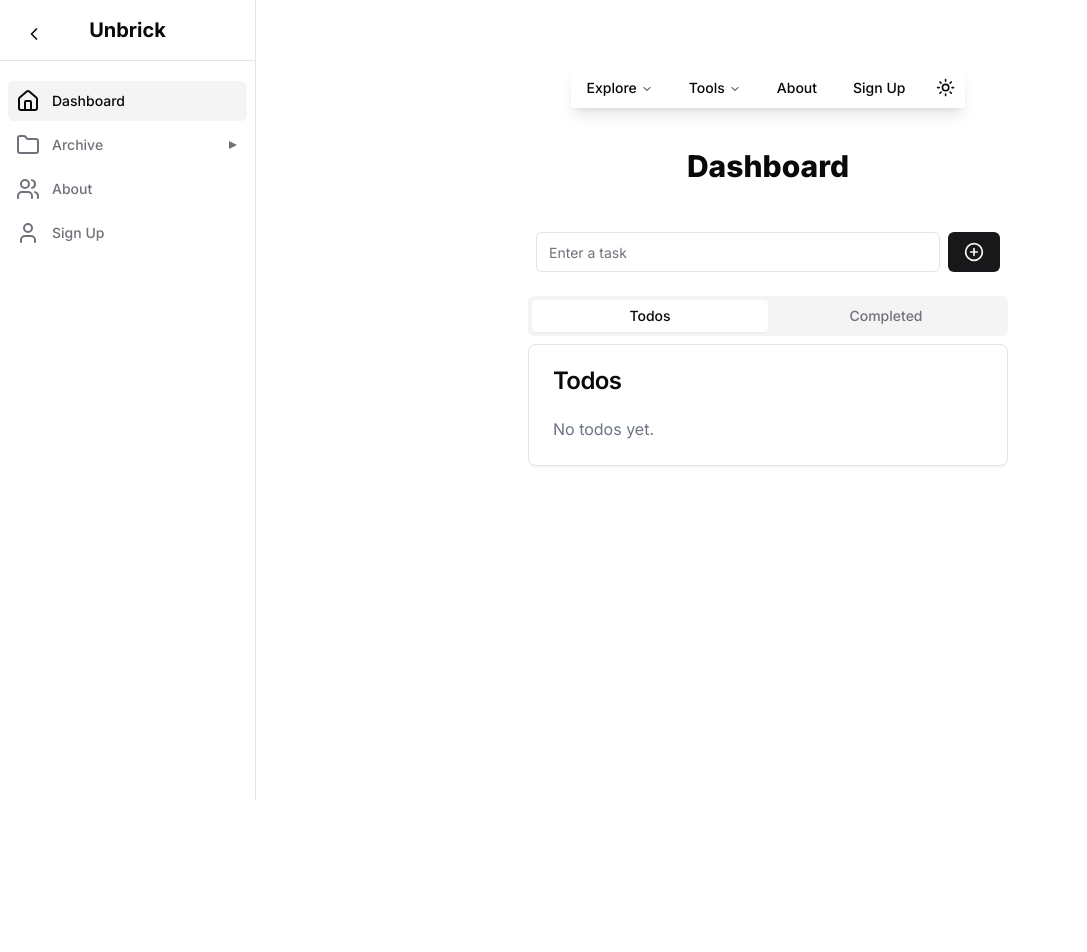
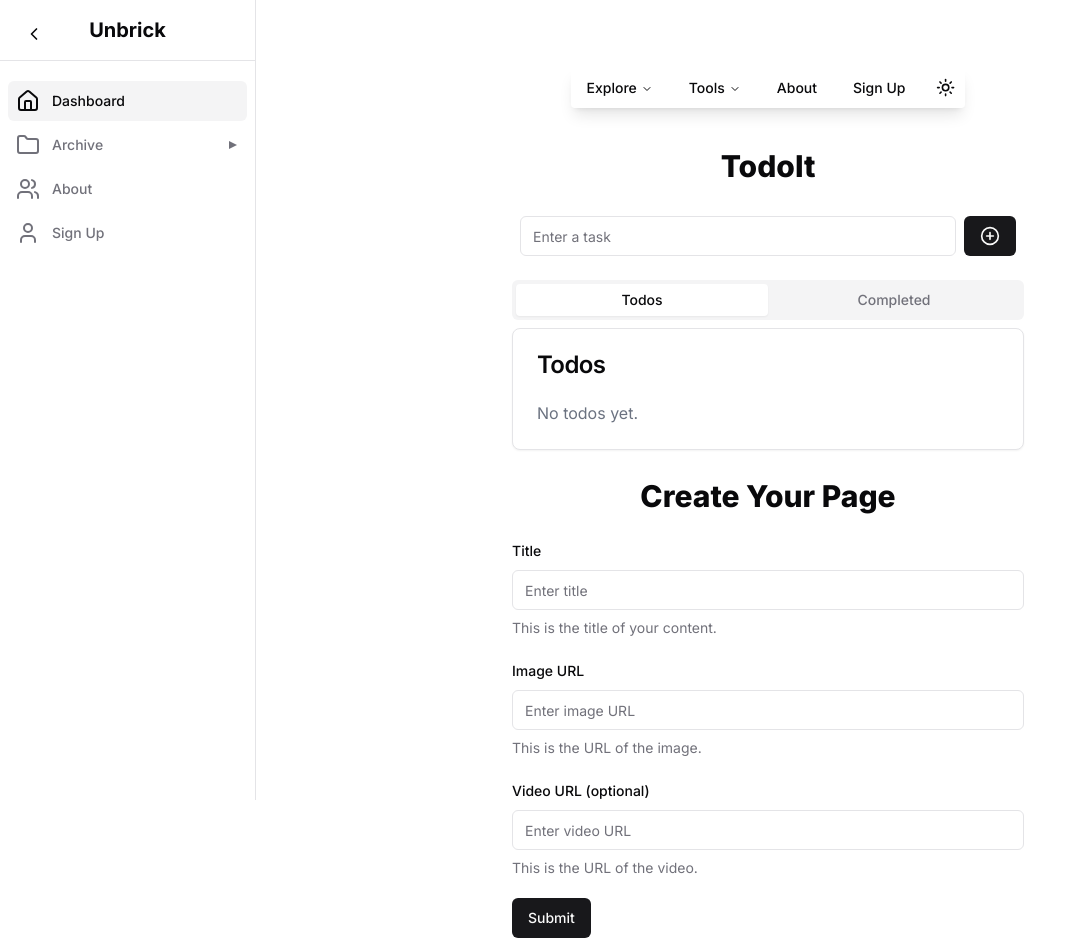
Before and after one commit to deveduar/todo-app, a Next.js app: page / in a window 1280 px wide. Shown: the top 952 px of the page, without its empty margins (0-1087 px from the left). Before the commit the page ends 800 px from the top, so only its background shows below. Built offline with nearby package versions, Linux system fonts and the light colour scheme.

Commit message:
todolist container size

```diff
--- a/src/app/page.tsx
+++ b/src/app/page.tsx
@@ -7,16 +7,15 @@ export default function Home() {
     <div>
         <div className="flex justify-center items-center ">
             <div className="w-full max-w-lg">
-                <h2 className="mb-6 text-center text-3xl font-extrabold">Dashboard</h2>
+                <h2 className="mb-6 text-center text-3xl font-extrabold">TodoIt</h2>
                 <TodoList></TodoList>
             </div>
         </div>
-      <div className=" flex items-center justify-center">
-      {/* <div className="w-full max-w-lg">
-            <h2 className="mb-6 text-center text-3xl  font-extrabold ">Create Your Page</h2>
-            <CustomForm />
-      </div> */}
-
+      <div className=" flex items-center justify-center pt-7">
+        <div className="w-full max-w-lg">
+              <h2 className="mb-6 text-center text-3xl  font-extrabold ">Create Your Page</h2>
+              <CustomForm />
+        </div>
       </div>
       <div className=" flex flex-wrap gap-4 justify-center items-center pt-5">
         {/* <TodoInput></TodoInput> */}
--- a/src/components/TodoList.tsx
+++ b/src/components/TodoList.tsx
@@ -52,7 +52,7 @@ const TodoList: React.FC = () => {
   };
 
   return (
-    <div className="p-4">
+    <div className="">
       <TodoInput addTodo={addTodo} />
 
       <Tabs defaultValue="todos" className="mt-4">
```
